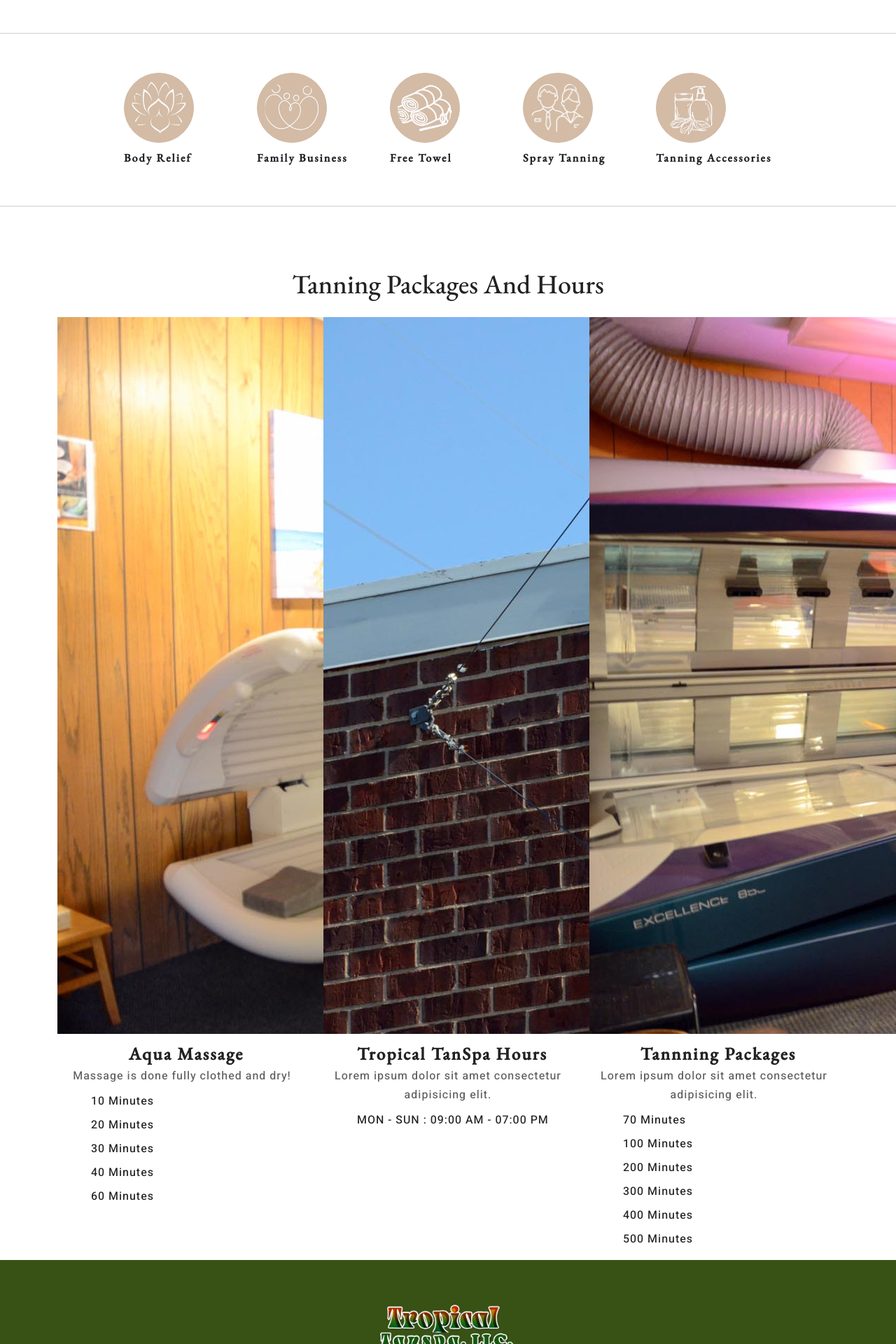
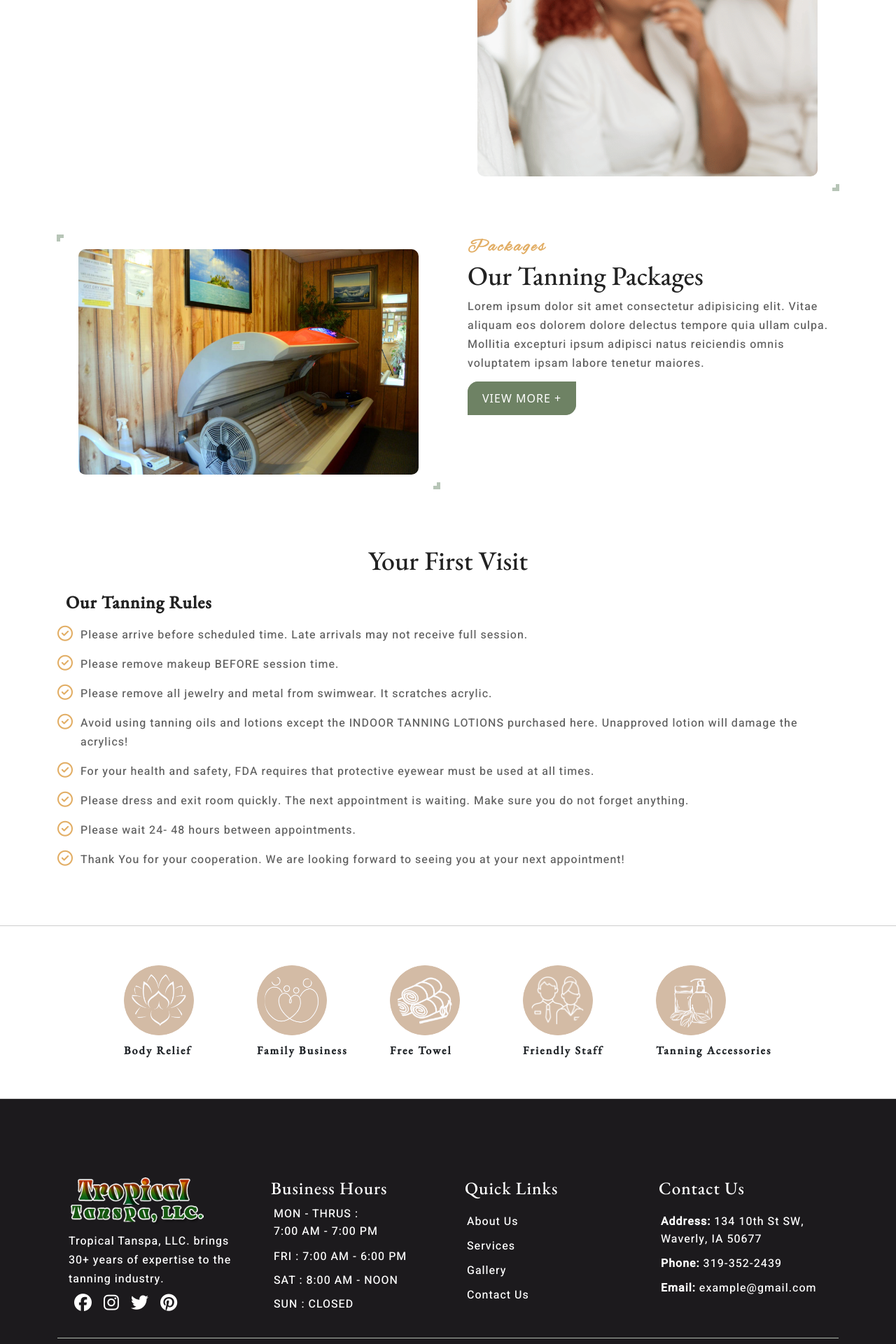
Before and after one commit to Binu-Tamang/tropical-tanspa, a PHP site: page /about-us.php in a window 1280 px wide. Shown: the part 1280-3200 px from the top of the page at 70% size. Run offline with PHP 8.4, Linux system fonts and the light colour scheme; some libraries are stand-ins or nearby versions.

Commit message:
added some changes

```diff
--- a/about-us.php
+++ b/about-us.php
@@ -34,6 +34,64 @@
                 equipment, we are sure we can meet your tanning needs. We offer 9 UV tanning units, ranging from base
                 beds
                 to high power upgrades including stand-up units.</p>
+        </div>
+    </section>
+
+    <section class="main-package">
+        <div class="about-web">
+            <div class="container">
+                <div class="abt-pck-up-content">
+                    <div class="row">
+                        <div class="col-md-6">
+                            <div class="abt-why-us">
+                                <span class="highlight">Tropical TanSpa</span>
+                                <h2 class="page-h">Why Choose Us</h2>
+                                <p>Lorem ipsum dolor sit amet consectetur adipisicing elit. Officiis ipsa at ex
+                                    explicabo, quam rem necessitatibus sint laudantium cum a voluptates, expedita,
+                                    placeat repudiandae quo provident quod odio sunt voluptatibus?</p>
+                                <div class="web-btn text-left">
+                                    <a class="web-a" href="gallery.php">View More +</a>
+                                </div>
+                            </div>
+                        </div>
+                        <div class="col-md-6">
+                            <div class="abt-detail-img">
+                                <div class="abt-package abt-img data-container">
+                                    <div class="btn-img">
+                                        <img src="assets/img/happy-c.png" alt="happy client">
+                                    </div>
+                                </div>
+                                <div class="abt-blnk-box"></div>
+                            </div>
+                        </div>
+                    </div>
+                </div>
+
+                <div class="abt-pck-dwn-content">
+                    <div class="row">
+                        <div class="col-md-6">
+                            <div class="abt-dwm-img abt-img data-container">
+                                <div class="btn-img">
+                                    <img src="assets/img/tropicaltanspa_01.jpg" alt="tanning packages">
+                                </div>
+                            </div>
+                        </div>
+                        <div class="col-md-6">
+                            <div class="abt-web-details">
+                                <span class="highlight">Packages</span>
+                                <h2 class="page-h">Our Tanning Packages</h2>
+                                <p>Lorem ipsum dolor sit amet consectetur adipisicing elit. Vitae aliquam eos
+                                    dolorem dolore delectus tempore quia ullam culpa. Mollitia excepturi ipsum
+                                    adipisci natus reiciendis omnis voluptatem ipsam labore tenetur maiores.
+                                </p>
+                                <div class="web-btn text-left">
+                                    <a class="web-a" href="gallery.php">View More +</a>
+                                </div>
+                            </div>
+                        </div>
+                    </div>
+                </div>
+            </div>
         </div>
     </section>
 
@@ -103,7 +161,7 @@
                     <div class="col-lg-2 col-6">
                         <div class="mid-box">
                             <img src="assets/img/spa-4.png" alt="spa-icon">
-                            <strong>Spray Tanning</strong>
+                            <strong>Friendly Staff</strong>
                         </div>
                     </div>
                     <div class="col-lg-2 col-6">
@@ -119,76 +177,7 @@
         </div>
     </section>
 
-    <section class="tanning-pck">
-        <div class="container">
-            <div class="end-wlcm-wrap">
-                <!-- <span class="highlight">Tanning Packages</span> -->
-                <h2 class=" mb-4 page-h">Tanning Packages And Hours</h2>
-                <div class="row">
-                    <div class="col-md-4">
-                        <div class="end-wlcm-box">
-                            <div class="end-wlcm-pic">
-                                <img src="assets/img/tropicaltanspa_05.jpg" alt="welcome photo">
-                            </div>
-                            <div class="end-wlcm-text">
-                                <span class="small-h">Aqua Massage</span>
-                                <p>Massage is done fully clothed and dry!</p>
-                                <div class="tanspa-pg">
-                                    <ul class="time-ul">
-                                        <li><i class="fa-regular fa-clock"></i> 10 Minutes</li>
-                                        <li><i class="fa-regular fa-clock"></i> 20 Minutes</li>
-                                        <li><i class="fa-regular fa-clock"></i> 30 Minutes</li>
-                                    </ul>
-                                    <ul class="time-ul">
-                                        <li><i class="fa-regular fa-clock"></i> 40 Minutes</li>
-                                        <li><i class="fa-regular fa-clock"></i> 60 Minutes</li>
-                                    </ul>
-                                </div>
-                            </div>
-                        </div>
-                    </div>
-                    <div class="col-md-4">
-                        <div class="end-wlcm-box">
-                            <div class="end-wlcm-pic">
-                                <img src="assets/img/tropicaltanspa_11.jpg" alt="welcome photo">
-                            </div>
-                            <div class="end-wlcm-text">
-                                <span class="small-h">Tropical TanSpa Hours</span>
-                                <p>Lorem ipsum dolor sit amet consectetur adipisicing elit.</p>
-                                <ul class="time-ul">
-                                    <li><i class="fa-regular fa-clock"></i> MON - SUN : 09:00 AM - 07:00
-                                        PM</li>
-                                </ul>
-                            </div>
-                        </div>
-                    </div>
-                    <div class="col-md-4">
-                        <div class="end-wlcm-box">
-                            <div class="end-wlcm-pic">
-                                <img src="assets/img/tropicaltanspa_07.jpg" alt="welcome photo">
-                            </div>
-                            <div class="end-wlcm-text">
-                                <span class="small-h">Tannning Packages</span>
-                                <p>Lorem ipsum dolor sit amet consectetur adipisicing elit.</p>
-                                <div class="tanspa-pg">
-                                    <ul class="time-ul">
-                                        <li><i class="fa-regular fa-clock"></i> 70 Minutes</li>
-                                        <li><i class="fa-regular fa-clock"></i> 100 Minutes</li>
-                                        <li><i class="fa-regular fa-clock"></i> 200 Minutes</li>
-                                    </ul>
-                                    <ul class="time-ul">
-                                        <li><i class="fa-regular fa-clock"></i> 300 Minutes</li>
-                                        <li><i class="fa-regular fa-clock"></i> 400 Minutes</li>
-                                        <li><i class="fa-regular fa-clock"></i> 500 Minutes</li>
-                                    </ul>
-                                </div>
-                            </div>
-                        </div>
-                    </div>
-                </div>
-            </div>
-        </div>
-    </section>
+
 
     <!-- ---------------------------footer starts--------------------- -->
     <?php
--- a/assets/css/style.css
+++ b/assets/css/style.css
@@ -21,11 +21,12 @@ p {
 }
 .small-h {
   font-family: "EB Garamond", serif;
-  color: #222;
+  color: #fff;
   margin: 0;
   font-size: 25px;
   letter-spacing: 1px;
   padding-left: 12px;
+  text-align: left;
 }
 .web-a {
   background: #6e8264;
@@ -183,10 +184,12 @@ nav.nav-menu {
 /* ====banner slider css======= */
 .carousel-item img {
   width: 100%;
-  height: 600px;
+  /* height: 600px; */
   object-fit: cover;
 }
-
+.carousel-item img {
+  height: 600px;
+}
 section.main-banner {
   margin: 0;
   position: relative;
@@ -281,8 +284,8 @@ section.main-wlcm {
 
 /* about the packages of tanning css */
 .abt-package img {
-  width: 500px;
-  height: 400px;
+  width: 100%;
+  /* height: 400px; */
   background: #fff;
   padding: 10px;
   object-fit: cover;
@@ -295,6 +298,7 @@ section.main-wlcm {
 
 .abt-web-details {
   text-align: start;
+  padding-left: 1rem;
 }
 
 .abt-blnk-box::before {
@@ -331,9 +335,6 @@ section.main-wlcm {
       center / var(--dot-space) var(--dot-space),
     var(--dot-color);
 }
-.abt-detail-img {
-  position: relative;
-}
 
 .abt-dwm-img img {
   width: 100%;
@@ -341,25 +342,25 @@ section.main-wlcm {
   padding: 10px;
   border-radius: 20px;
 }
-section.main-package {
-  height: 900px;
-}
+
 ul.time-ul {
   margin: 0;
   padding: 0 1rem;
+  text-align: left;
 }
 ul.time-ul li {
+  color: #222;
   list-style: none;
   margin: 10px 0;
+  text-align: start;
   font-weight: 500;
   letter-spacing: 1px;
-  font-family: "Heebo", sans-serif;
-  color: #222;
-  text-align: start;
+  font-family: 'Heebo', sans-serif;
 }
 ul.time-ul li i {
   margin-right: 10px;
   color: #fff;
+  padding-top: 6px;
 }
 .abt-pck-dwn-content {
   /* margin-left: 16rem; */
@@ -470,7 +471,7 @@ section.banner-bg span {
 /* ====footer css starts====== */
 footer {
   /* padding-bottom: 2rem; */
-  background: #385115;
+  background: #1c1a1d ;
 }
 .footer-g-img img {
   width: 100%;
@@ -518,7 +519,7 @@ footer {
 
 .footer-conact-dt li a,
 .web-links li a {
-  color: #222;
+  color: #fff;
   text-decoration: none;
   font-weight: 500;
   letter-spacing: 1px;
@@ -539,7 +540,7 @@ footer {
 
 .footer-social-media li i {
   font-size: 25px;
-  color: #222;
+  color: #fff;
   transition: 0.3s all ease;
 }
 .footer-conact-dt span {
@@ -560,7 +561,7 @@ footer {
   padding: 1rem 0;
 }
 .footer-box-wrap.footer-wrap-2 {
-  padding-left: 3rem;
+  /* padding-left: 3rem; */
 }
 .footer-end p,
 .footer-end a,
@@ -727,9 +728,12 @@ select.outtaHere {
   width: 200px;
 }
 .footer-mid {
-  border-radius: 30px 0;
-  background: #fff;
+  /* border-radius: 30px 0; */
+  /* background: #ffffff94; */
   padding: 1rem;
+  display: flex;
+  justify-content: center;
+  border-bottom: 1px solid #b0b9ae;
 }
 
 .footer-rght {
@@ -858,7 +862,7 @@ section.serv-pg .page-h {
   cursor: pointer;
   position: relative;
   padding: 10px 20px;
-  background: white;
+  /* background: white; */
   font-size: 28px;
   border-top-right-radius: 10px;
   border-bottom-left-radius: 10px;
@@ -901,3 +905,40 @@ section.serv-pg .page-h {
   justify-content: center;
   align-items: center;
 }
+
+/* =================mapbox========= */
+.footer-box-wrap.map-details {
+  padding: 2rem;
+}
+
+.map-box iframe {
+  width: 100%;
+  border-radius: 30px;
+  height: 300px;
+}
+
+section.main-map {
+  /* padding: 3rem; */
+  margin: 0;
+}
+ul.time-ul li p {
+  color: #fff;
+}
+.footer-end span {
+  color: #e2ae65;
+  font-size: 18px;
+}
+.footer-conact-dt p {
+  color: #fff;
+}
+.tanspa-pg {
+  display: flex;
+}
+
+ul.time-ul li i {
+  margin-right: 10px;
+  color: #e2ae65;
+}
+.abt-dwn-timing ul.time-ul li {
+  color: #fff;
+}
--- a/inc/footer.php
+++ b/inc/footer.php
@@ -2,24 +2,18 @@
   <div class="container">
     <div class="main-footer">
       <div class="footer-up">
-        <div class="footer-logo">
-          <img src="assets/img/tt-logo.png" alt="footer logo">
-        </div>
+
       </div>
 
       <div class="footer-mid">
         <div class="row">
-          <div class="col-md-6">
-            <div class="footer-box-wrap">
-              <h5 class="small-h">Our Details</h5>
-              <ul class="footer-conact-dt">
-                <li><a href="#"><span>Address:</span> Collegetowne Plaza (South side), 134 10th St. S.W., Waverly, Iowa
-                    50677</a></li>
-                <li><a href="tel:319-352-2439"><span>Phone:</span> 319-352-2439</a></li>
-                <li><a href="#"><span>Email:</span> example@gmail.com</a></li>
-              </ul>
-
-              <ul class="footer-social-media">
+          <div class="col-lg-3 col-md-6">
+            <div class="footer-logo">
+              <img src="assets/img/tt-logo.png" alt="footer logo">
+            </div>
+            <div class="footer-conact-dt">
+            <p>Tropical Tanspa, LLC. brings 30+ years of expertise to the tanning industry.</p>
+            <ul class="footer-social-media">
                 <li><a href="#"><i class="fa-brands fa-facebook"></i></a></li>
                 <li><a href="#"><i class="fa-brands fa-instagram"></i></a></li>
                 <li><a href="#"><i class="fa-brands fa-twitter"></i></a></li>
@@ -27,61 +21,64 @@
               </ul>
             </div>
           </div>
-          <div class="col-md-6">
+          <div class="col-lg-3 col-md-6">
+          <div class="footer-box-wrap footer-wrap-2">
+              <div class="abt-dwn-timing">
+                <h5 class="small-h">Business Hours</h5>
+                <ul class="time-ul">
+                  <li>
+                    <span>MON - THRUS :</span>
+                    <p>7:00 AM - 7:00
+                      PM</p>
+                  </li>
+                  <li>
+                    FRI : 7:00 AM - 6:00
+                      PM
+                  </li>
+                  <li>
+                    SAT : 8:00 AM - NOON
+                  </li>
+                  <li>
+                    SUN : CLOSED
+                  </li>
+                </ul>
+              </div>
+            </div>
+          </div>
+          <div class="col-lg-3 col-md-6">
             <div class="footer-rght">
               <div class="footer-box-wrap footer-wrap-2">
-                <h5 class="small-h">Important Links</h5>
+                <h5 class="small-h">Quick Links</h5>
                 <ul class="web-links">
-                  <li><a href="about-us.php">About Us</a></li>
-                  <li><a href="service.php">Services</a></li>
-                  <li><a href="gallery.php">Gallery</a></li>
-                  <li><a href="contact-us.php">Conatact Us</a></li>
+                  <li><a href="#">About Us</a></li>
+                  <li><a href="#">Services</a></li>
+                  <li><a href="#">Gallery</a></li>
+                  <li><a href="#">Contact Us</a></li>
                 </ul>
               </div>
+            </div>
+          </div>
 
-              <div class="footer-box-wrap footer-wrap-2">
-                <div class="abt-dwn-timing">
-                  <h5 class="small-h">Our Hours</h5>
-                  <ul class="time-ul">
-                    <li><i class="fa-regular fa-clock"></i> MON - THRUS : 09:00 AM - 07:00
-                      PM</li>
-                    <li><i class="fa-regular fa-clock"></i> FRI : 07:00 AM - 06:00
-                      PM</li>
-                    <li><i class="fa-regular fa-clock"></i> SAT : 08:00 AM - NOON</li>
-                    <li><i class="fa-regular fa-clock"></i> SUN : CLOSED</li>
-                  </ul>
-                </div>
-              </div>
+          <div class="col-lg-3 col-md-6">
+          <div class="footer-box-wrap">
+              <h5 class="small-h">Contact Us</h5>
+              <ul class="footer-conact-dt">
+                <li><a href="#"><span>Address:</span> 134 10th St SW, Waverly, IA 50677</a></li>
+                <li><a href="tel:319-352-2439"><span>Phone:</span> 319-352-2439</a></li>
+                <li><a href="#"><span>Email:</span> example@gmail.com</a></li>
+              </ul>
             </div>
+
           </div>
         </div>
       </div>
 
 
-      <!-- <div class="footer-down">
-        <div class="conatiner">
-          <div class="row">
-            <div class="col-md-6 col-lg-4 col-12">
-
-            </div>
-
-            <div class="col-md-6 col-lg-4 col-12">
-
-            </div>
-
-            <div class="col-md-6 col-lg-4 col-12">
-
-            </div>
-          </div>
-        </div>
-      </div> -->
-
       <div class="footer-end text-md-center">
-        <p>All Rights Reserved 2024 Tropical TanSpa</p>
+        <p>All Rights Reserved 2024 <span>Tropical TanSpa</span></p>
         <div class=" my-sm-0 my-2 footer-host-img">
           <p>
             Designed BY :
-            &amp; Hosted By :
             <a href="https://www.mapleleapgroups.com" title="MapleLeapGroups"><img loading="lazy" decoding="async"
                 src="assets/img/maple.jpg" alt="maple-logo" /></a>
           </p>
```
Also changed, not shown: assets/css/respo.css (+68 -1 lines), index.php (+26 -18 lines).
